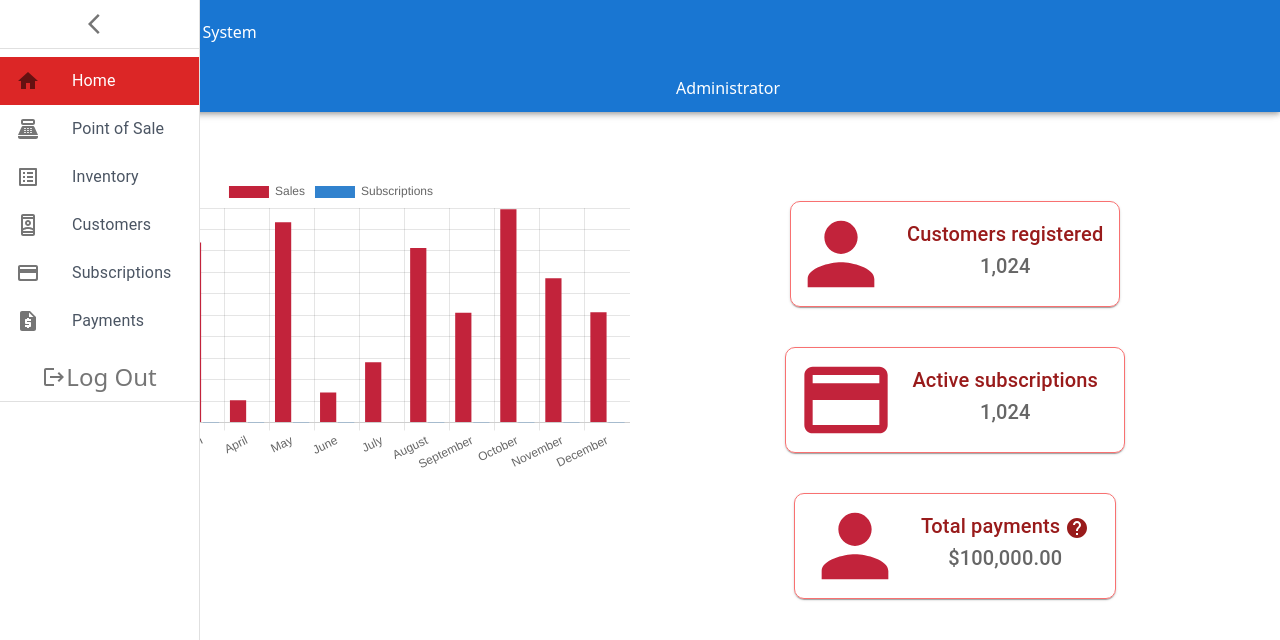
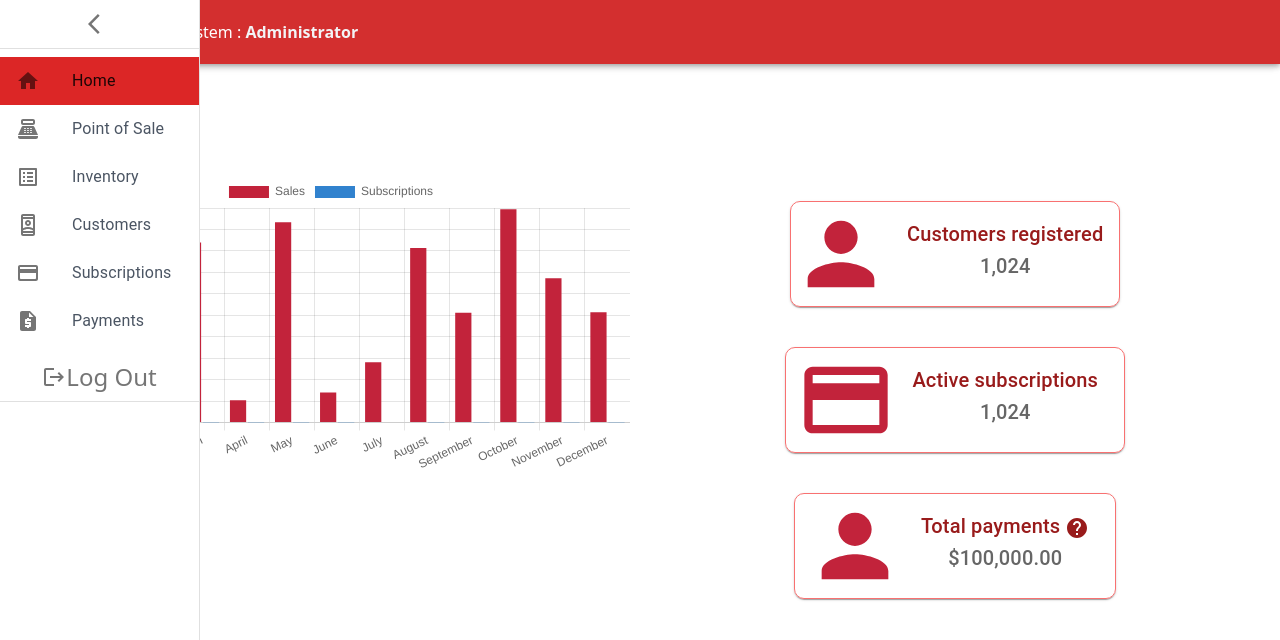
Before and after one commit to miguel-resource/gym-administration, a Next.js app: page / in a window 1280 px wide. Both pictures are taken after a click on the button "open drawer". Shown: the top 640 px of the page. Built offline with nearby package versions, Linux system fonts and the light colour scheme.

Commit message:
[FIX] Head

```diff
--- a/components/common/CommonLayout.tsx
+++ b/components/common/CommonLayout.tsx
@@ -62,7 +62,10 @@ const CommonLayout = ({ children }: { children: React.ReactNode }) => {
 
   return (
     <main className={`min-h-screen bg-white`}>
-      <AppBar className="flex flex-row items-center justify-between bg-red-600">
+      <AppBar
+        color="error"
+        className="flex flex-row items-center justify-between"
+      >
         <div className="flex flex-row items-center w-full">
           <Toolbar>
             <IconButton
@@ -74,12 +77,11 @@ const CommonLayout = ({ children }: { children: React.ReactNode }) => {
             >
               <MenuIcon />
             </IconButton>
+            <h2>
+              Gym Administration System :{" "}
+              <span className="text-gray-100 font-bold">Administrator</span>
+            </h2>
           </Toolbar>
-          <h2>Gym Administration System</h2>
-        </div>
-
-        <div className="flex flex-row items-center justify-end w-1/4 h-12 mr-10">
-          <h4 className="text-white">Administrator</h4>
         </div>
       </AppBar>
 
@@ -113,9 +115,7 @@ const CommonLayout = ({ children }: { children: React.ReactNode }) => {
           {listIcons.map(({ name, icon, href }, index) => (
             <Link
               className={
-                router.pathname === href
-                  ? "block bg-red-600 text-white"
-                  : "text-gray-600"
+                router.pathname === href ? "block bg-red-600" : "text-gray-600"
               }
               href={href}
               key={index}
@@ -124,9 +124,9 @@ const CommonLayout = ({ children }: { children: React.ReactNode }) => {
               <ListItem key={index} disablePadding>
                 <ListItemButton>
                   <ListItemIcon
-                    className={
-                      router.pathname === href ? "text-white" : "text-gray-600"
-                    }
+                  // className={
+                  //   router.pathname === href ? "text-white" : "text-gray-600"
+                  // }
                   >
                     {icon}
                   </ListItemIcon>
```
